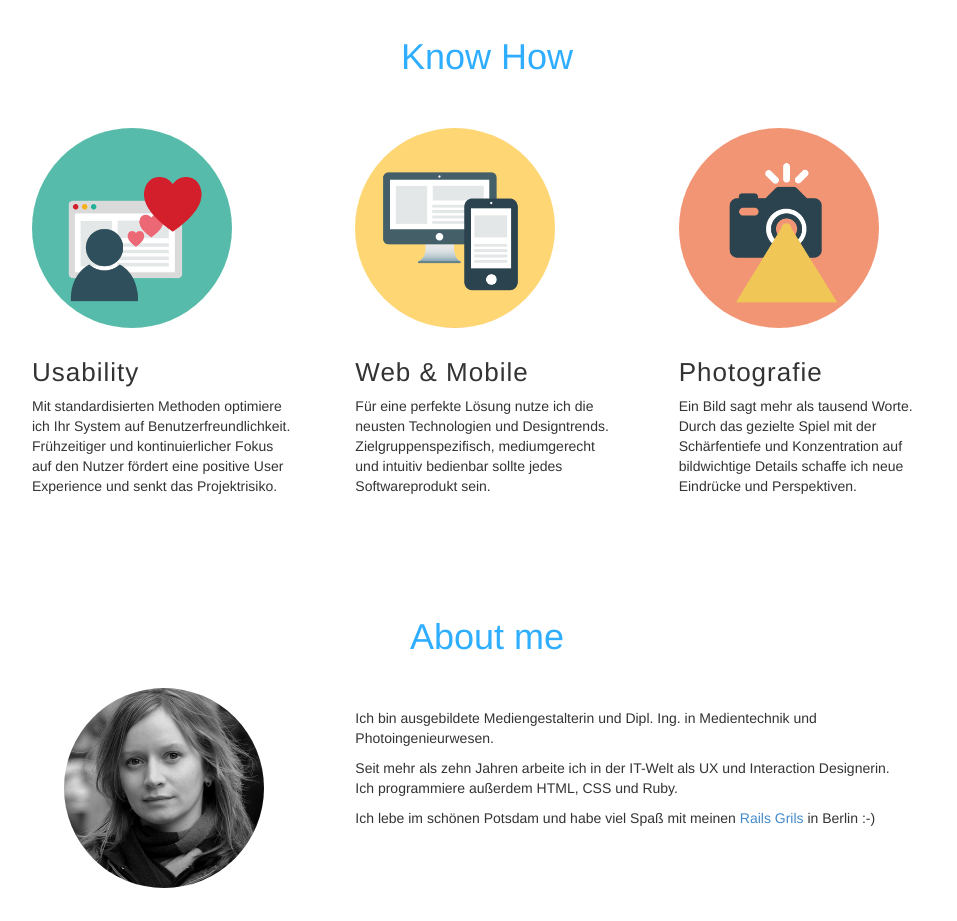
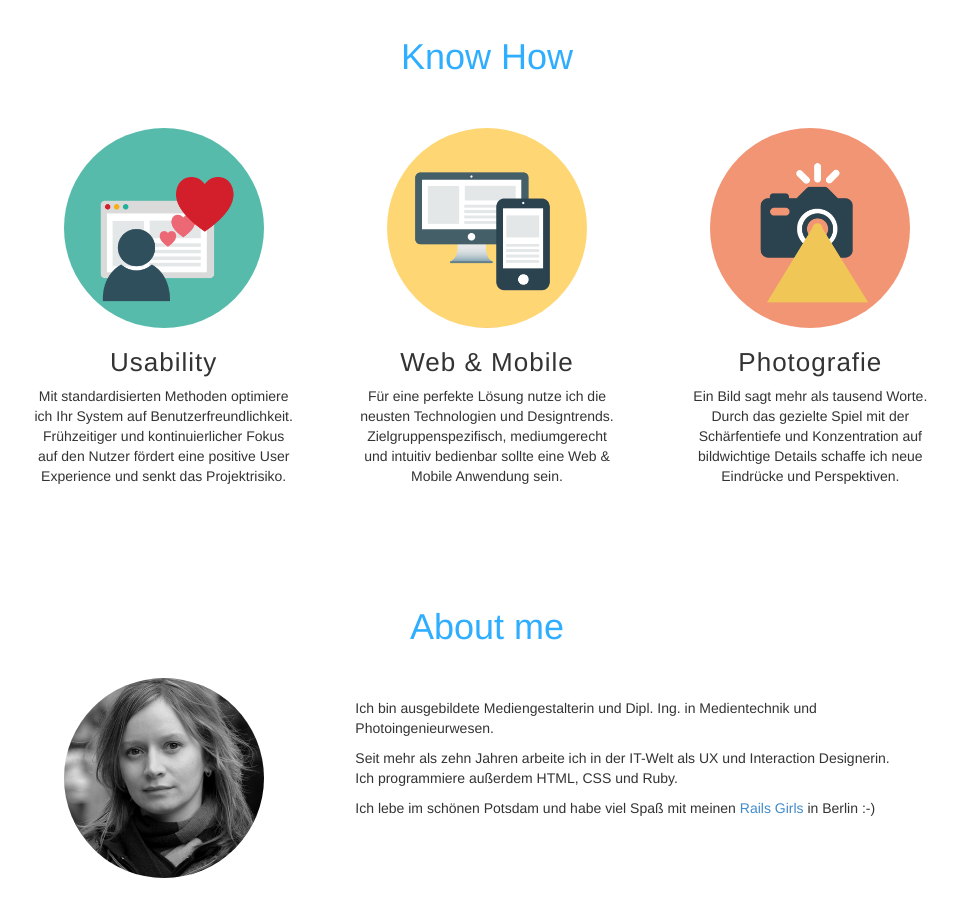
Before and after one commit to somamo/somamo.github.io, a website: page index.html in a window 1280 px wide. Shown: the part 860-1781 px from the top of the page, without its empty margins (153-1110 px from the left). Drawn offline with nearby package versions, Linux system fonts and the light colour scheme.

Commit message:
design changes

```diff
--- a/assets/css/styles.css
+++ b/assets/css/styles.css
@@ -79,6 +79,7 @@ body {
 
 .jumbotron h2 {
   font-weight: 100;
+  letter-spacing: 1px;
 }
 
 h3 {
@@ -92,8 +93,9 @@ h4 {
   font-size: 26px;
   font-weight: 100;
   letter-spacing: 1px;
+  text-align: center;
+}
 
-}
 #Contact {
 margin-top: 70px;
 margin-bottom: 100px;
@@ -143,8 +145,15 @@ border-color: #13A3FF;
 .img-knowhow {
   width: 200px;
   margin: 20px 0;
+  display: block;
+  margin-left: auto;
+  margin-right: auto;
 }
 
 .aboutme {
   margin-top: 20px;
 }
+
+.knowhow {
+    text-align: center;
+}
--- a/index.html
+++ b/index.html
@@ -48,7 +48,7 @@
     <div class="container">
 
 
-       <p class="lead">· Zukunftsorientierte Konzepte  ·  Benutzerzentrierte Entwicklung  · Funktionale Umsetzung<br>· Individuelle Lösungen  ·  Zuverlässige Projektbegleitung</p>
+       <p class="lead">· Zukunftsorientierte Konzepte  ·  Benutzerzentrierte Entwicklung  ·  Funktionale Umsetzung<br>· Individuelle Lösungen  ·  Zuverlässige Projektbegleitung</p>
 
 
 <h3 id="KnowHow">Know How</h3>
@@ -56,17 +56,17 @@
   <div class="col-md-4">
     <img src="/assets/img/usability.png" alt="Happy User" class="img-circle img-knowhow">
     <h4>Usability</h4>
-    <p>Mit standardisierten Methoden optimiere ich Ihr System auf Benutzerfreundlichkeit. Frühzeitiger und kontinuierlicher Fokus auf den Nutzer fördert eine positive User Experience und senkt das Projektrisiko.</p>
+    <p class="knowhow">Mit standardisierten Methoden optimiere ich Ihr System auf Benutzerfreundlichkeit. Frühzeitiger und kontinuierlicher Fokus auf den Nutzer fördert eine positive User Experience und senkt das Projektrisiko.</p>
   </div>
   <div class="col-md-4">
     <img src="/assets/img/web_mobile.png" alt="Monitor, Smartphone" class="img-circle img-knowhow">
     <h4>Web & Mobile</h4>
-    <p>Für eine perfekte Lösung nutze ich die neusten Technologien und Designtrends. Zielgruppenspezifisch, mediumgerecht und intuitiv bedienbar sollte jedes Softwareprodukt sein.</p>
+    <p class="knowhow">Für eine perfekte Lösung nutze ich die neusten Technologien und Designtrends. Zielgruppenspezifisch, mediumgerecht und intuitiv bedienbar sollte eine Web & Mobile Anwendung sein.</p>
   </div>
   <div class="col-md-4">
     <img src="/assets/img/photografie.png" alt="Camera" class="img-circle img-knowhow">
     <h4>Photografie</h4>
-    <p>Ein Bild sagt mehr als tausend Worte. Durch das gezielte Spiel mit der Schärfentiefe und Konzentration auf bildwichtige Details schaffe ich neue Eindrücke und Perspektiven.</p>
+    <p class="knowhow">Ein Bild sagt mehr als tausend Worte. <br> Durch das gezielte Spiel mit der Schärfentiefe und Konzentration auf bildwichtige Details schaffe ich neue Eindrücke und Perspektiven.</p>
   </div>
 </div>
 
@@ -75,7 +75,7 @@
   <div class="col-md-4"><img src="/assets/img/Katharina_Ehrhardt.png" alt="Katharina Ehrhardt" class="img-circle img-profil"></div>
   <div class="col-md-8"><p class="aboutme">Ich bin ausgebildete Mediengestalterin und Dipl. Ing. in Medientechnik und Photoingenieurwesen.</p>
   <p>Seit mehr als zehn Jahren arbeite ich in der IT-Welt als UX und Interaction Designerin. <br>Ich programmiere außerdem HTML, CSS und Ruby.</p>
-  <p>Ich lebe im schönen Potsdam und habe viel Spaß mit meinen <a href="http://railsgirlsberlin.de/">Rails Grils</a> in Berlin :-)</p></div>
+  <p>Ich lebe im schönen Potsdam und habe viel Spaß mit meinen <a href="http://railsgirlsberlin.de/">Rails Girls</a> in Berlin :-)</p></div>
 </div>
 
 <p class="lead">
```
